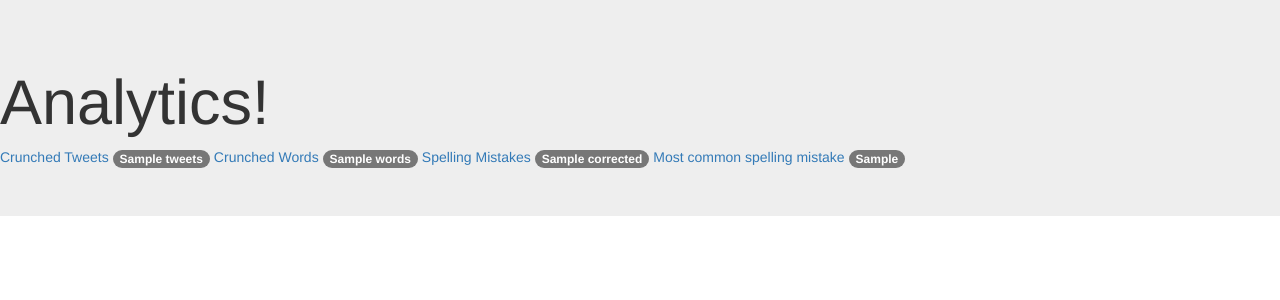
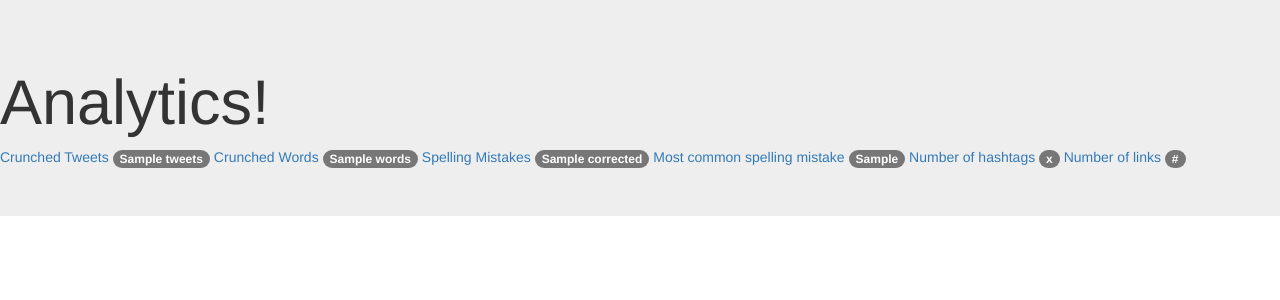
Before and after one commit to sarthakdev90/twitter_spellchecker, a Flask app: template templates/index.html in a window 1280 px wide. Shown: the top 300 px of the page. Run offline with Flask 2, Linux system fonts and the light colour scheme; the template is opened without the code that fills it: most values are stand-ins (such as "Sample title", 1, 10 or a date in 2020); parts of the project's set-up code (start-up, migrations or seed data) failed here and were passed over; some libraries are stand-ins or nearby versions.

```diff
--- a/templates/index.html
+++ b/templates/index.html
@@ -18,4 +18,6 @@
 	<a href = '#'> Crunched Words <span class = "badge">{{numbers.words}}</span>
 	<a href = '#'> Spelling Mistakes <span class = "badge">{{numbers.corrected}}</span>
 	<a href = '#'> Most common spelling mistake <span class = "badge">{{numbers.most_common}}</span>
+	<a href = '#'> Number of hashtags <span class = "badge">{{numbers.hashtags}}</span>
+	<a href = '#'> Number of links <span class = "badge">{{numbers.links}}</span>
 </div>
```
Also changed, not shown: api.py (+8 -8 lines).
